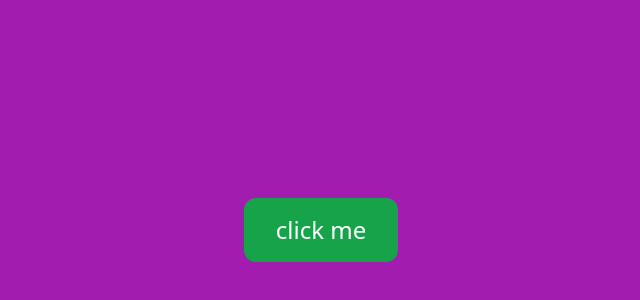
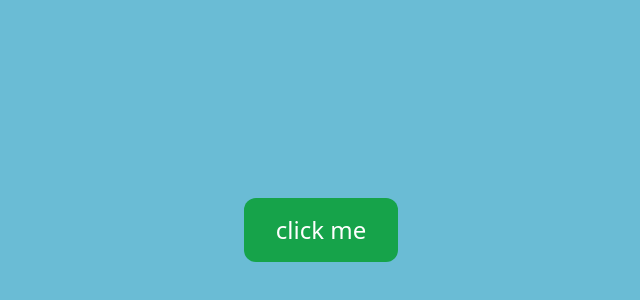
Before and after one commit to mohammadjodaki/popup, a plain HTML site: page index.html in a window 1280 px wide. Shown: the part 58-358 px from the top of the page, without its empty margins (319-959 px from the left). Drawn offline with nearby package versions, Linux system fonts and the light colour scheme.

Commit message:
random color

```diff
--- a/index.html
+++ b/index.html
@@ -8,7 +8,7 @@
     <link rel="stylesheet" href="css/output.css">
     <title>popup</title>
 </head>
-<body class="bg-fuchsia-700">
+<body class="bg-fuchsia-700 transition duration-700">
     <div class="flex justify-center mt-64">
         <button id="open" class="bg-green-600 text-2xl px-8 py-4 rounded-xl text-white">click me</button>
     </div>
--- a/js/script.js
+++ b/js/script.js
@@ -1,15 +1,15 @@
-document.getElementById('copyButton').addEventListener('click' , function(){
-    let inputbox=document.getElementById('box')
-    inputbox.select()
-    document.execCommand('copy')
-
-    let copyButton=document.getElementById('copyButton')
-    copyButton.innerText = "copied";
-})
-
-    const open = document.querySelector('#open');
-    const pop = document.querySelector('#pop');
-    const close = document.querySelector('#close');
+///// random background color /////
+let red , blue , green
+setInterval(() => {
+    red = Math.floor(Math.random()*255)
+    blue = Math.floor(Math.random()*255)
+    green = Math.floor(Math.random()*255)
+    document.body.style.backgroundColor = 'rgb('+red+','+blue+','+green+')'
+}, 3000);
+///// popup click /////
+const open = document.querySelector('#open');
+const pop = document.querySelector('#pop');
+const close = document.querySelector('#close');
 
     open.addEventListener('click', function(){
         pop.classList.remove('hidden');
@@ -18,3 +18,11 @@ document.getElementById('copyButton').addEventListener('click' , function(){
     close.addEventListener('click', function(){
         pop.classList.add('hidden');
     });
+///// copy text /////
+    document.getElementById('copyButton').addEventListener('click' , function(){
+        let inputbox=document.getElementById('box')
+        inputbox.select()
+        document.execCommand('copy')
+        let copyButton=document.getElementById('copyButton')
+        copyButton.innerText = "copied";
+    })
```
Also changed, not shown: css/output.css.
